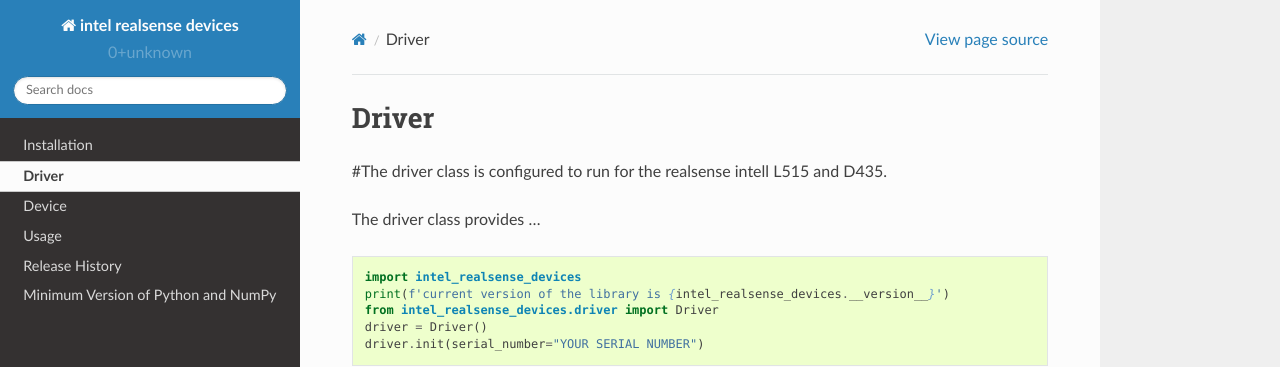
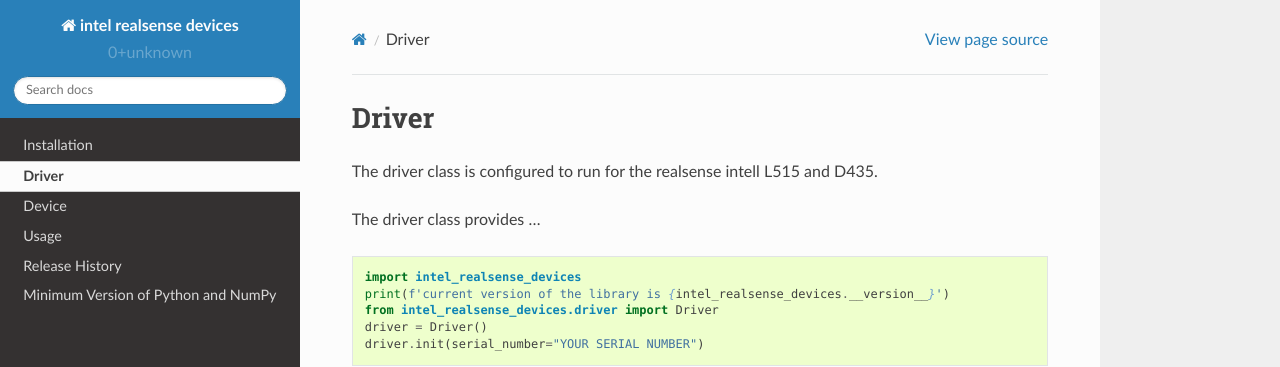
Before and after one commit to vstadnytskyi/intel-realsense-devices, a Sphinx documentation site: the page built from docs/source/driver.rst, in a window 1280 px wide. Shown: the top 367 px of the page. Built offline with Sphinx 7.4.7 and the Read the Docs theme 2.0.0, drawn with Linux system fonts in a browser that asks for light colours.

```diff
--- a/docs/source/driver.rst
+++ b/docs/source/driver.rst
@@ -2,7 +2,7 @@
 Driver
 ============
 
-#The driver class is configured to run for the realsense intell L515 and D435.
+The driver class is configured to run for the realsense intell L515 and D435.
 
 The driver class provides ...
 
```
